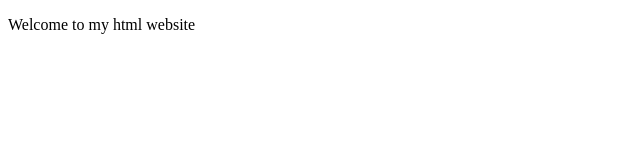
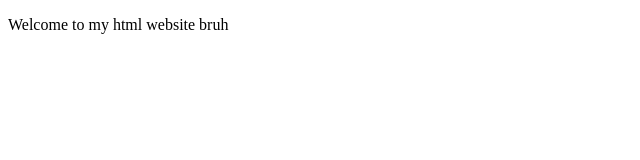
Before and after one commit to Yuna-ux/Yuna-ux, a Next.js app: page /main in a window 1280 px wide. Shown: the top 160 px of the page, without its empty margins (0-640 px from the left). Built offline with nearby package versions, Linux system fonts and the light colour scheme.

Commit message:
Update page.js

```diff
--- a/app/main/page.js
+++ b/app/main/page.js
@@ -2,6 +2,6 @@
 
 export default function Home() {
   return (
-    <p>Welcome to my html website</p>
+    <p>Welcome to my html website bruh</p>
   )
 }
```
